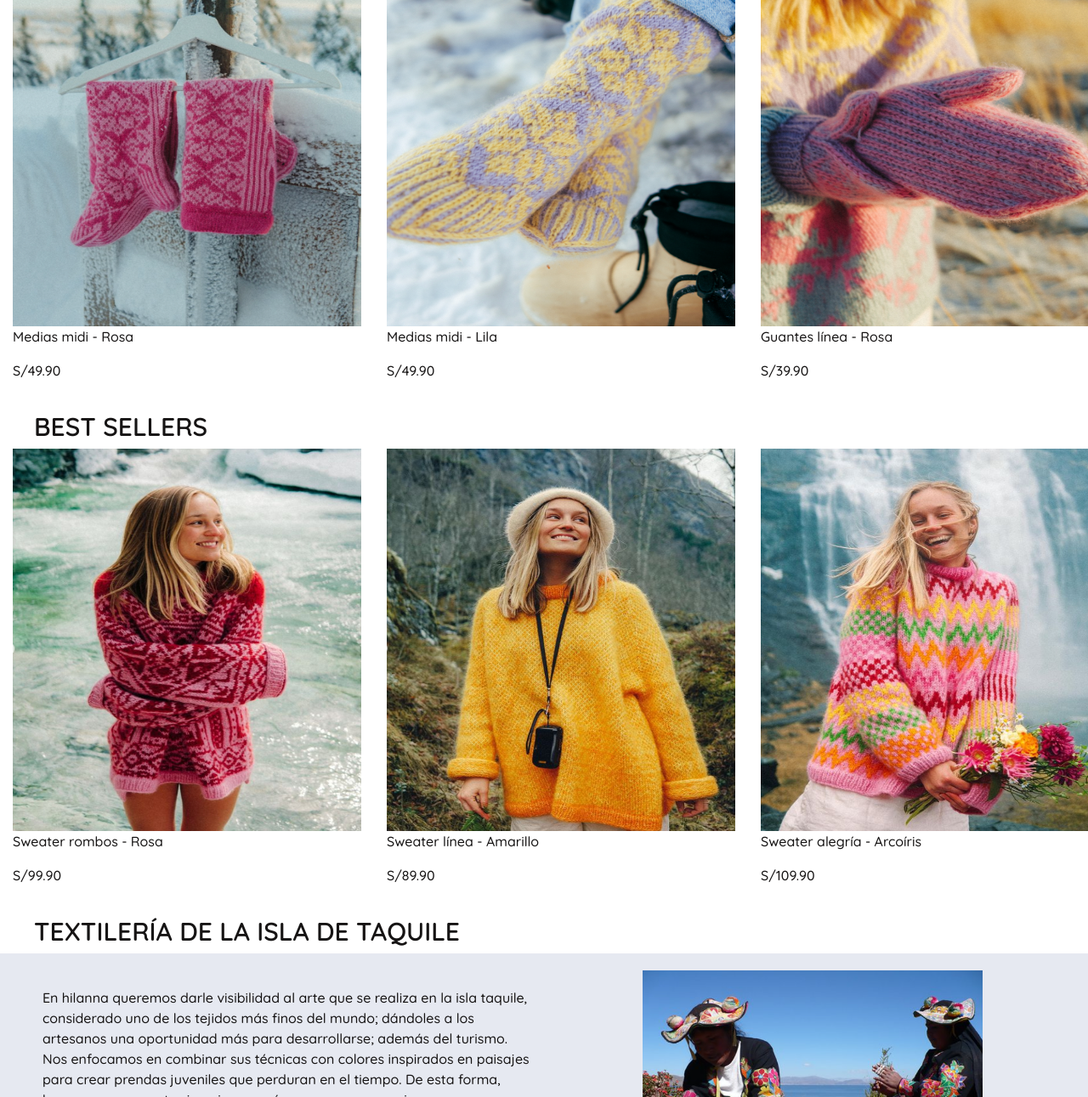
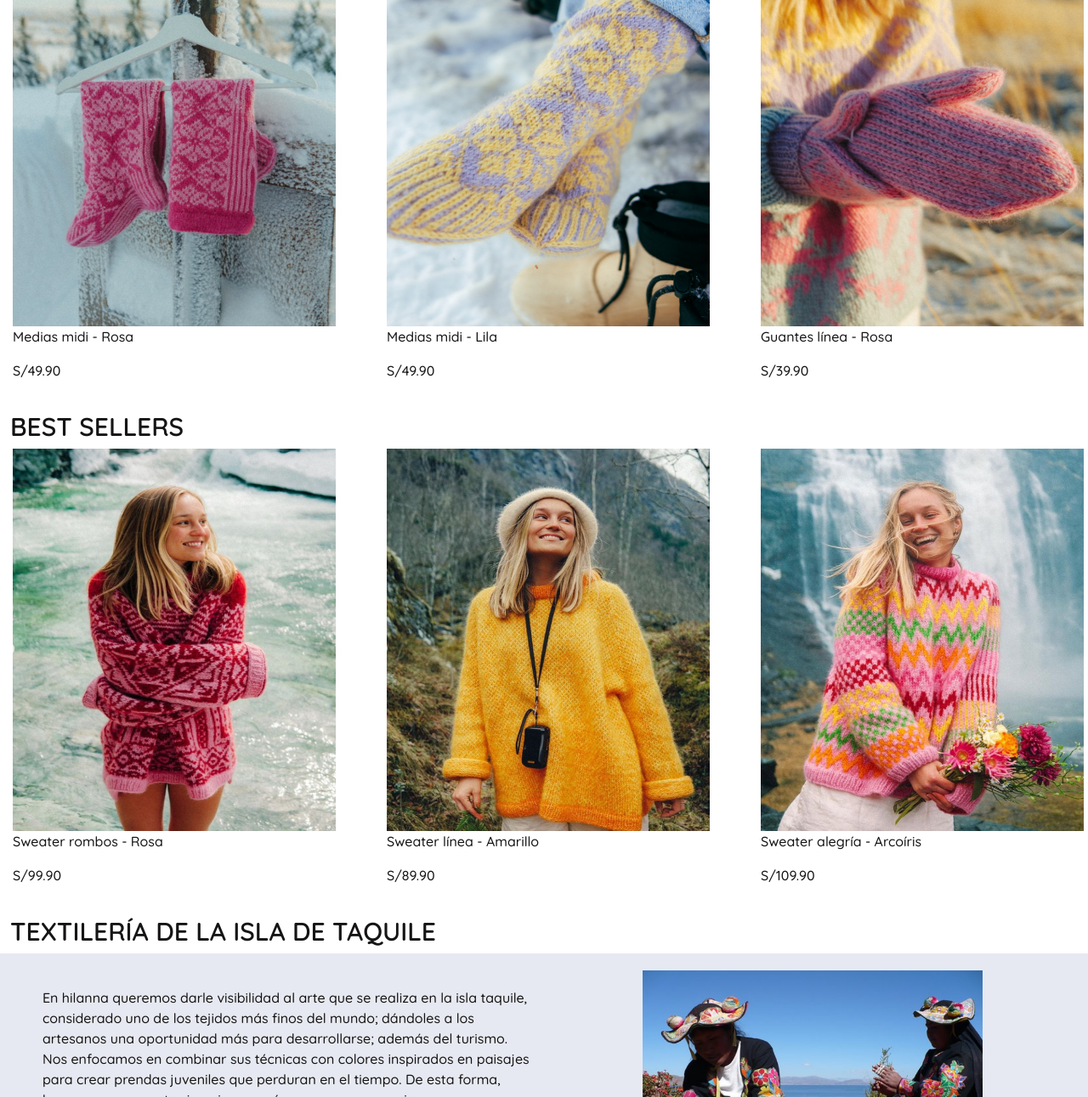
Before and after one commit to tanianaula/PreEntrega2-Naula, a plain HTML site: page index.html in a window 1280 px wide. Shown: the part 806-2097 px from the top of the page at 85% size. Drawn offline with nearby package versions, Linux system fonts and the light colour scheme.

Commit message:
Se agregó estilos al header, título e img

```diff
--- a/css/styles.css
+++ b/css/styles.css
@@ -400,6 +400,18 @@ div .submit button:active{
   }
 }
 
+/*queries de generales*/
+
+@media (max-width:480px){
+    header img {
+    margin-left: 0px;
+}
+}
+
+.título{
+    margin-left: 12px;
+}
+
 /*queries de novedades*/
 @media (max-width:991px){
     section .novedades-img {
@@ -413,6 +425,10 @@ div .submit button:active{
         grid-template-columns: repeat(1,1fr);
         grid-template-rows: 3;
     }
+}
+
+.novedades-img img{
+    padding-right: 30px;
 }
 
 /*queries de bestsellers*/
@@ -430,6 +446,10 @@ div .submit button:active{
     }
 }
 
+    .bestsellers img{
+        padding-right: 30px;
+}
+
 /*queries de carrusel*/
 
 /*queries de acercade*/
```
